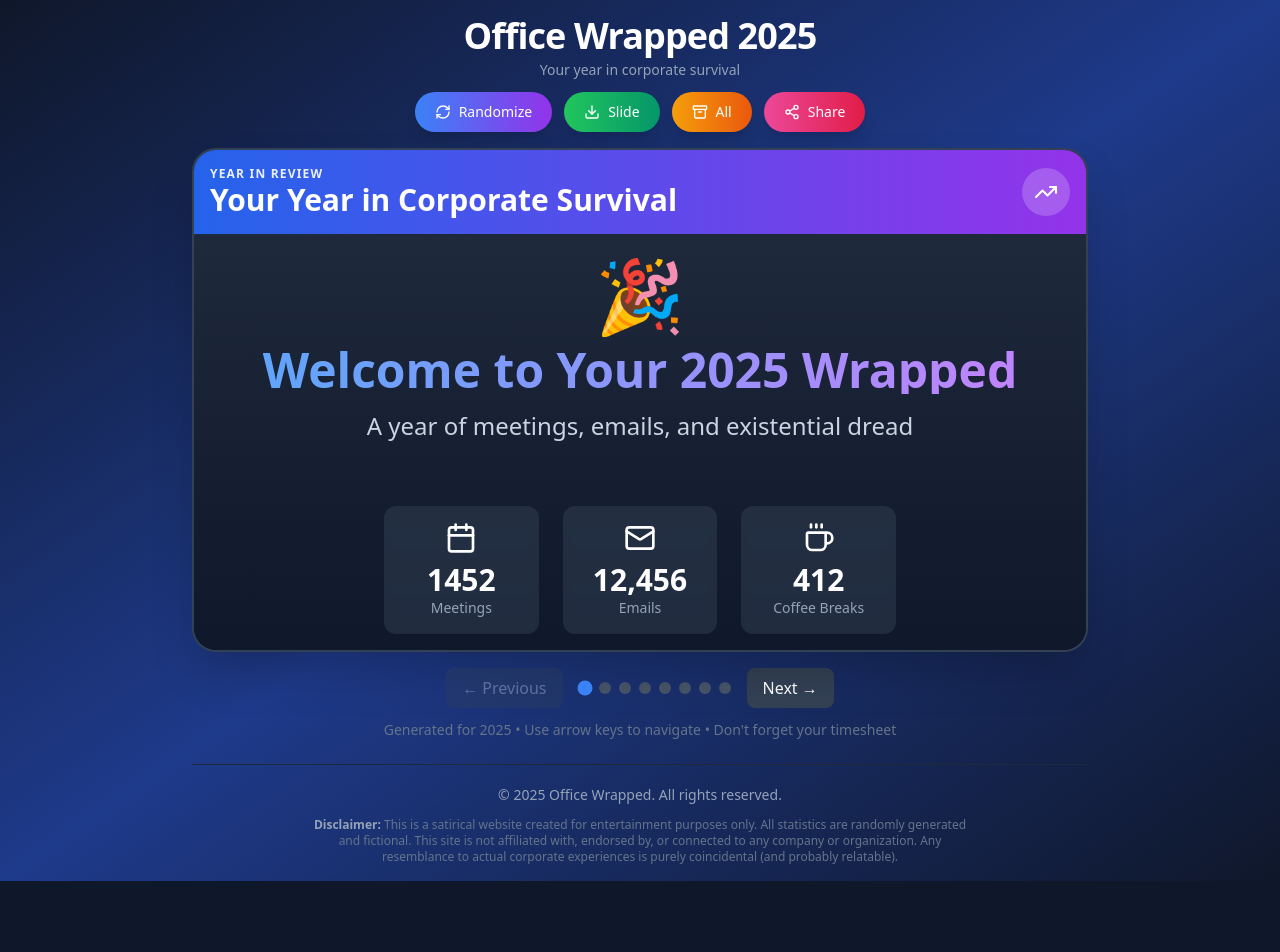
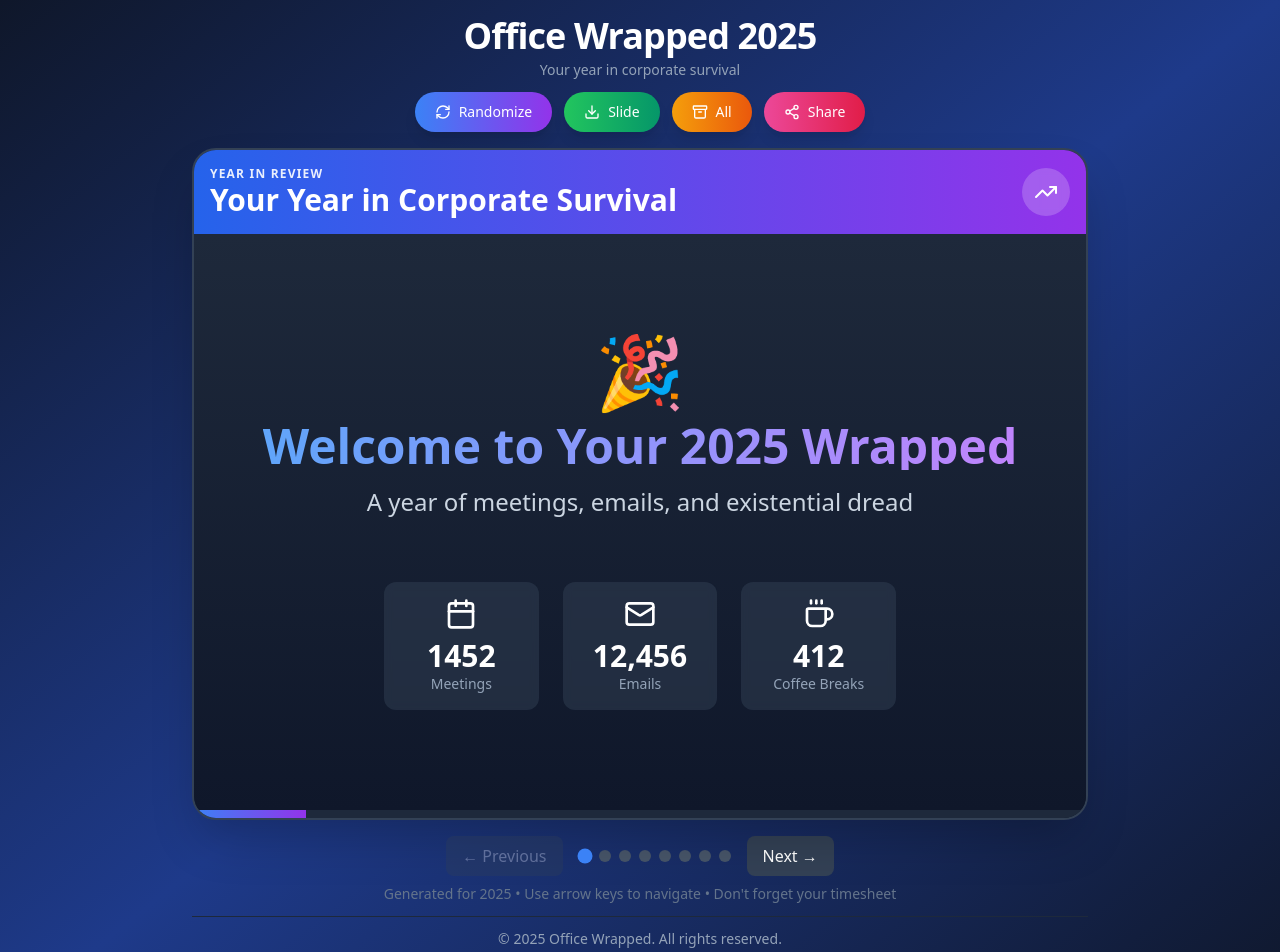
Before and after one commit to mikeonthemike/office-wrapped, a Next.js app: page / in a window 1280 px wide. Shown: the top 952 px of the page. Before the commit the page ends 881 px from the top, so only its background shows below. Built offline with nearby package versions, Linux system fonts and the light colour scheme.

Commit message:
Refactor: Adjust layout for better slide visibility
Co-authored-by: mspragg.99 <mspragg.99@gmail.com>

```diff
--- a/src/components/OfficeWrapped.tsx
+++ b/src/components/OfficeWrapped.tsx
@@ -1,7 +1,7 @@
 'use client';
 
 // Office Wrapped - Main Component
-// v2.0.1 - Reduced spacing above/below slide for better stats visibility
+// v2.0.2 - Further reduced spacing for taller slide card visibility
 
 import React, { useRef } from 'react';
 import { useOfficeWrappedData, useSlideNavigation, useSlideActions } from '@/hooks';
@@ -96,8 +96,8 @@ const OfficeWrapped: React.FC = () => {
         onGoToSlide={goToSlide}
       />
 
-      {/* Help text - reduced margins */}
-      <p className="mt-2 sm:mt-3 text-slate-500 text-xs sm:text-sm text-center px-4">
+      {/* Help text - compact margins for more slide space */}
+      <p className="mt-1 sm:mt-2 text-slate-500 text-xs sm:text-sm text-center px-4">
         Generated for {YEAR} •{' '}
         <span className="hidden sm:inline">Use arrow keys to navigate • </span>
         Don&apos;t forget your timesheet
--- a/src/components/ui/Footer.tsx
+++ b/src/components/ui/Footer.tsx
@@ -1,5 +1,5 @@
 // Footer component for Office Wrapped
-// v1.0.1 - Reduced margins for more slide space
+// v1.0.2 - Further reduced margins and padding for more slide space
 
 import React from 'react';
 
@@ -8,7 +8,7 @@ import React from 'react';
  */
 export const Footer: React.FC = () => {
   return (
-    <footer className="mt-4 sm:mt-6 pt-4 sm:pt-5 border-t border-slate-800 w-full max-w-4xl text-center px-4">
+    <footer className="mt-2 sm:mt-3 pt-2 sm:pt-3 border-t border-slate-800 w-full max-w-4xl text-center px-4">
       <p className="text-slate-400 text-xs sm:text-sm mb-2 sm:mb-3">
         © {new Date().getFullYear()} Office Wrapped. All rights reserved.
       </p>
--- a/src/components/ui/SlideCard.tsx
+++ b/src/components/ui/SlideCard.tsx
@@ -1,5 +1,5 @@
 // SlideCard component for Office Wrapped
-// v1.0.2 - Further reduced header and content padding for better stats visibility
+// v1.0.3 - Taller aspect ratio for better content visibility on full screen
 
 import React, { forwardRef, ReactNode } from 'react';
 import type { SlideInfo } from '@/types';
@@ -23,7 +23,7 @@ export const SlideCard = forwardRef<HTMLDivElement, SlideCardProps>(
     return (
       <div
         ref={ref}
-        className="relative w-full max-w-4xl aspect-[3/4] sm:aspect-[16/9] bg-gradient-to-br from-slate-800 to-slate-900 rounded-2xl sm:rounded-3xl shadow-2xl overflow-hidden flex flex-col border-2 border-slate-700"
+        className="relative w-full max-w-4xl aspect-[3/4] sm:aspect-[4/3] bg-gradient-to-br from-slate-800 to-slate-900 rounded-2xl sm:rounded-3xl shadow-2xl overflow-hidden flex flex-col border-2 border-slate-700"
       >
         {/* Card header - compact padding for more content space */}
         <div className="bg-gradient-to-r from-blue-600 to-purple-600 text-white p-3 sm:p-4 flex justify-between items-center">
```
